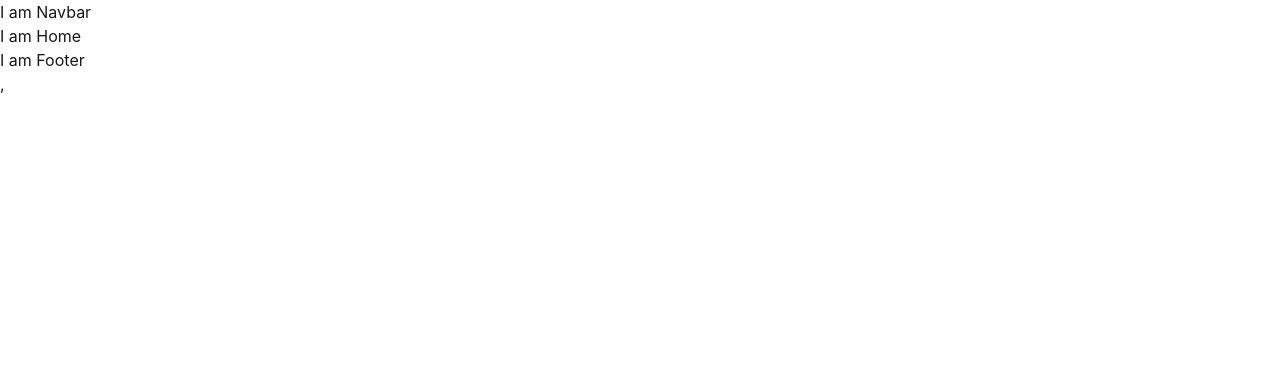
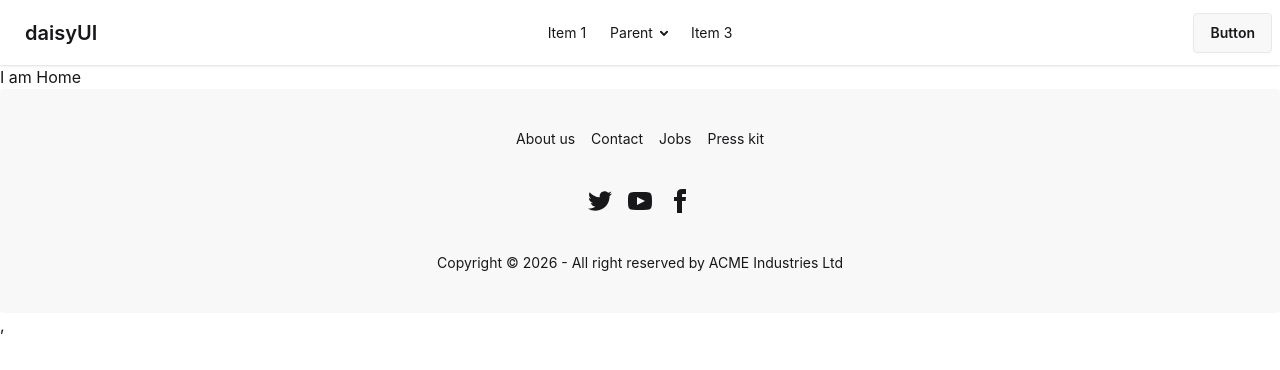
Before and after one commit to masuddeveloper143/B11A08-router-warrior, a React (Vite) app: page / in a window 1280 px wide. Shown: the top 370 px of the page. Built offline with nearby package versions, Linux system fonts and the light colour scheme.

Commit message:
Update project

```diff
--- a/src/components/Footer.jsx
+++ b/src/components/Footer.jsx
@@ -2,9 +2,54 @@
 
 const Footer = () => {
     return (
-        <div>
-            <h1>I am Footer</h1>
-        </div>
+        <footer className="footer footer-horizontal footer-center bg-base-200 text-base-content rounded p-10">
+            <nav className="grid grid-flow-col gap-4">
+                <a className="link link-hover">About us</a>
+                <a className="link link-hover">Contact</a>
+                <a className="link link-hover">Jobs</a>
+                <a className="link link-hover">Press kit</a>
+            </nav>
+            <nav>
+                <div className="grid grid-flow-col gap-4">
+                    <a>
+                        <svg
+                            xmlns="http://www.w3.org/2000/svg"
+                            width="24"
+                            height="24"
+                            viewBox="0 0 24 24"
+                            className="fill-current">
+                            <path
+                                d="M24 4.557c-.883.392-1.832.656-2.828.775 1.017-.609 1.798-1.574 2.165-2.724-.951.564-2.005.974-3.127 1.195-.897-.957-2.178-1.555-3.594-1.555-3.179 0-5.515 2.966-4.797 6.045-4.091-.205-7.719-2.165-10.148-5.144-1.29 2.213-.669 5.108 1.523 6.574-.806-.026-1.566-.247-2.229-.616-.054 2.281 1.581 4.415 3.949 4.89-.693.188-1.452.232-2.224.084.626 1.956 2.444 3.379 4.6 3.419-2.07 1.623-4.678 2.348-7.29 2.04 2.179 1.397 4.768 2.212 7.548 2.212 9.142 0 14.307-7.721 13.995-14.646.962-.695 1.797-1.562 2.457-2.549z"></path>
+                        </svg>
+                    </a>
+                    <a>
+                        <svg
+                            xmlns="http://www.w3.org/2000/svg"
+                            width="24"
+                            height="24"
+                            viewBox="0 0 24 24"
+                            className="fill-current">
+                            <path
+                                d="M19.615 3.184c-3.604-.246-11.631-.245-15.23 0-3.897.266-4.356 2.62-4.385 8.816.029 6.185.484 8.549 4.385 8.816 3.6.245 11.626.246 15.23 0 3.897-.266 4.356-2.62 4.385-8.816-.029-6.185-.484-8.549-4.385-8.816zm-10.615 12.816v-8l8 3.993-8 4.007z"></path>
+                        </svg>
+                    </a>
+                    <a>
+                        <svg
+                            xmlns="http://www.w3.org/2000/svg"
+                            width="24"
+                            height="24"
+                            viewBox="0 0 24 24"
+                            className="fill-current">
+                            <path
+                                d="M9 8h-3v4h3v12h5v-12h3.642l.358-4h-4v-1.667c0-.955.192-1.333 1.115-1.333h2.885v-5h-3.808c-3.596 0-5.192 1.583-5.192 4.615v3.385z"></path>
+                        </svg>
+                    </a>
+                </div>
+            </nav>
+            <aside>
+                <p>Copyright © {new Date().getFullYear()} - All right reserved by ACME Industries Ltd</p>
+            </aside>
+        </footer>
     );
 };
 
--- a/src/components/Navbar.jsx
+++ b/src/components/Navbar.jsx
@@ -2,9 +2,47 @@
 
 const Navbar = () => {
     return (
-        <div>
-            <h1>I am Navbar</h1>
-        </div>
+      <div className="navbar bg-base-100 shadow-sm">
+  <div className="navbar-start">
+    <div className="dropdown">
+      <div tabIndex={0} role="button" className="btn btn-ghost lg:hidden">
+        <svg xmlns="http://www.w3.org/2000/svg" className="h-5 w-5" fill="none" viewBox="0 0 24 24" stroke="currentColor"> <path strokeLinecap="round" strokeLinejoin="round" strokeWidth="2" d="M4 6h16M4 12h8m-8 6h16" /> </svg>
+      </div>
+      <ul
+        tabIndex="-1"
+        className="menu menu-sm dropdown-content bg-base-100 rounded-box z-1 mt-3 w-52 p-2 shadow">
+        <li><a>Item 1</a></li>
+        <li>
+          <a>Parent</a>
+          <ul className="p-2">
+            <li><a>Submenu 1</a></li>
+            <li><a>Submenu 2</a></li>
+          </ul>
+        </li>
+        <li><a>Item 3</a></li>
+      </ul>
+    </div>
+    <a className="btn btn-ghost text-xl">daisyUI</a>
+  </div>
+  <div className="navbar-center hidden lg:flex">
+    <ul className="menu menu-horizontal px-1">
+      <li><a>Item 1</a></li>
+      <li>
+        <details>
+          <summary>Parent</summary>
+          <ul className="p-2 bg-base-100 w-40 z-1">
+            <li><a>Submenu 1</a></li>
+            <li><a>Submenu 2</a></li>
+          </ul>
+        </details>
+      </li>
+      <li><a>Item 3</a></li>
+    </ul>
+  </div>
+  <div className="navbar-end">
+    <a className="btn">Button</a>
+  </div>
+</div>
     );
 };
 
```
